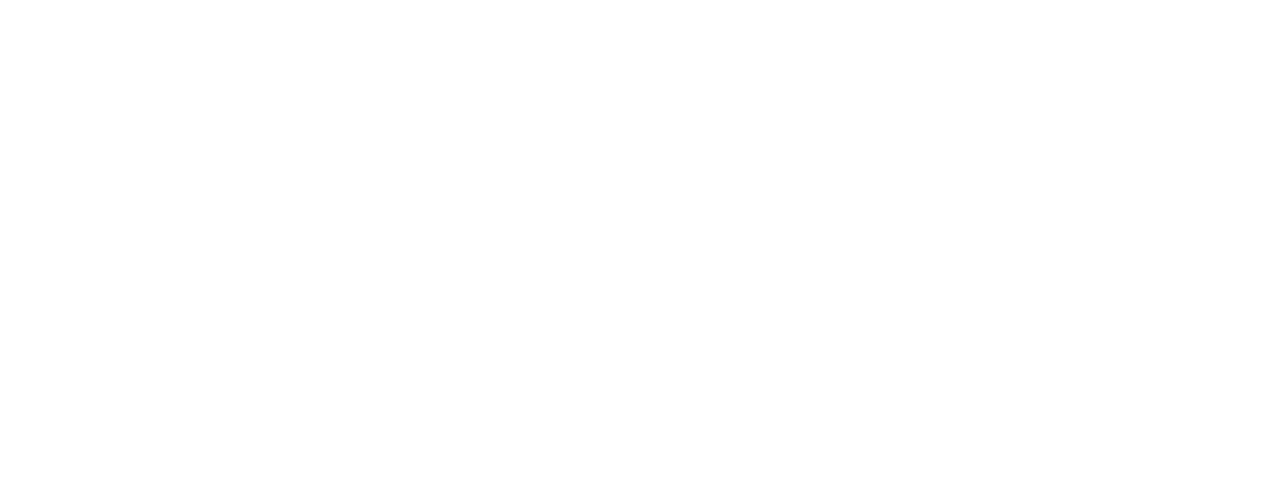
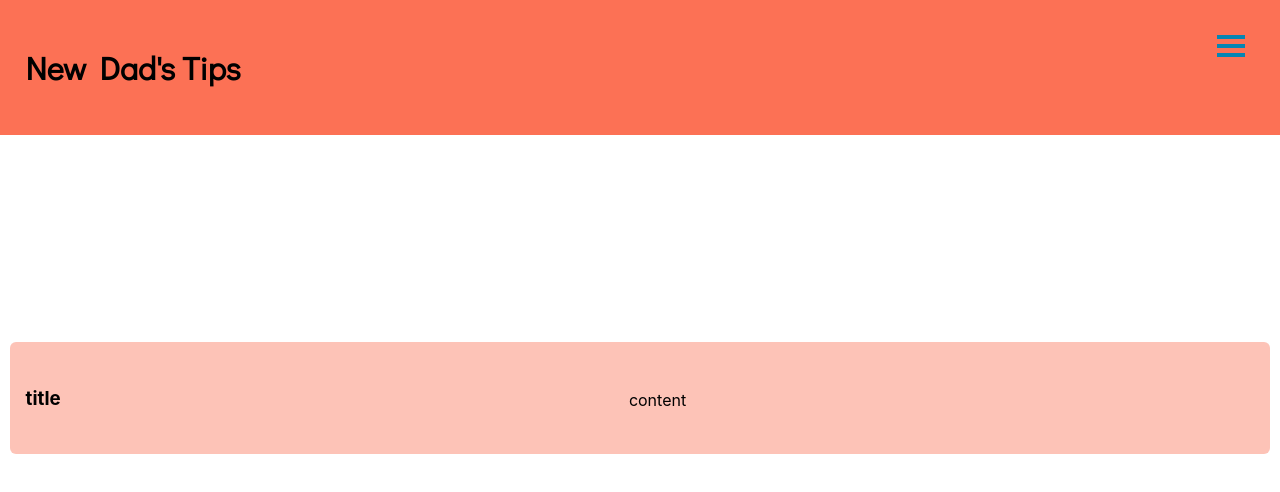
Before and after one commit to cameron8sellers/DadsFrontend, a React (Create React App) app: page /Tech in a window 1280 px wide. Shown: the top 492 px of the page. Built offline with nearby package versions, Linux system fonts and the light colour scheme; a web font is replaced by a local one.

Commit message:
UI finished

```diff
--- a/src/SeedData/seed.js
+++ b/src/SeedData/seed.js
@@ -47,7 +47,7 @@
       directions: "directions",
       time: "",
       difficulty: 1,
-      image: ""
+      link: "link"
     }
   ]
 };
--- a/src/components/health/healthPage.js
+++ b/src/components/health/healthPage.js
@@ -0,0 +1,33 @@
+import React from "react";
+import { Card } from "reactstrap";
+import "../../components/tips.css";
+import Menu from "../slideMenu";
+
+//import { Link, Redirect } from "react-router-dom";
+
+const HealthPage = props => {
+  console.log("health props", props);
+  const healthTips = props.tipData.health.map((tip, index) => {
+    return (
+      <Card key={index} className="tipsCards">
+        <h3 className="tip=heading">{tip.title}</h3>
+        <br />
+        <div className="tip-card-div">
+          <p className="tip-paragraph">{tip.content}</p>
+        </div>
+      </Card>
+    );
+  });
+
+  return (
+    <div>
+      <div className="tips_header">
+        <h1 className="title"> New Dad's Tips</h1>
+        <Menu />
+      </div>
+      <div className="cards-container">{healthTips}</div>
+    </div>
+  );
+};
+
+export default HealthPage;
--- a/src/components/home/homeLifePage.js
+++ b/src/components/home/homeLifePage.js
@@ -0,0 +1,32 @@
+import React from "react";
+import { Card } from "reactstrap";
+import "../../components/tips.css";
+import Menu from "../slideMenu";
+//import { Link, Redirect } from "react-router-dom";
+
+const HomePage = props => {
+  console.log("home props", props);
+  const homeTips = props.tipData.home_life.map((tip, index) => {
+    return (
+      <Card key={index} className="tipsCards">
+        <h3 className="tip=heading">{tip.title}</h3>
+        <br />
+        <div className="tip-card-div">
+          <p className="tip-paragraph">{tip.content}</p>
+        </div>
+      </Card>
+    );
+  });
+
+  return (
+    <div>
+      <div className="tips_header">
+        <h1 className="title"> New Dad's Tips</h1>
+        <Menu />
+      </div>
+      <div className="cards-container">{homeTips}</div>
+    </div>
+  );
+};
+
+export default HomePage;
--- a/src/components/landingPage/landingPage.js
+++ b/src/components/landingPage/landingPage.js
@@ -16,21 +16,31 @@
             <h1 className="landing-headings">Sleep </h1>
           </Card>
         </a>
+        <a href="/Health">
           <Card className="cards" id="health-card">
             <h1 className="landing-headings">Health </h1>
           </Card>
+        </a>
+        <a href="/Home_Life">
           <Card className="cards" id="home-card">
             <h1 className="landing-headings">At Home </h1>
           </Card>
+        </a>
+        <a href="/Travel">
           <Card className="cards" id="travel-card">
             <h1 className="landing-headings">Travel</h1>
           </Card>
+        </a>
+        <a href="/Tech">
           <Card className="cards" id="tech-card">
             <h1 className="landing-headings">Helpful Tech</h1>
           </Card>
+        </a>
+        <a href="/Recipes">
           <Card className="cards" id="recipe-card">
             <h1 className="landing-headings">Recipes</h1>
           </Card>
+        </a>
       </div>
     </div>
   );
--- a/src/components/recipes/recipesPage.js
+++ b/src/components/recipes/recipesPage.js
@@ -0,0 +1,34 @@
+import React from "react";
+import { Card } from "reactstrap";
+import Menu from "../slideMenu";
+import "../../components/tips.css";
+
+//import { Link, Redirect } from "react-router-dom";
+
+const RecipePage = props => {
+  console.log("recipe props", props);
+  const recipeTips = props.tipData.recipes.map((tip, index) => {
+    return (
+      <Card key={index} className="tipsCards">
+        <h3 className="tip=heading">{tip.title}</h3>
+        <br />
+        <div className="tip-card-div">
+          <p className="tip-paragraph">Difficulty: {tip.difficulty}</p>
+          <p>{tip.link}</p>
+        </div>
+      </Card>
+    );
+  });
+
+  return (
+    <div>
+      <div className="tips_header">
+        <h1 className="title"> New Dad's Tips</h1>
+        <Menu />
+      </div>
+      <div className="cards-container">{recipeTips}</div>
+    </div>
+  );
+};
+
+export default RecipePage;
--- a/src/components/sleep/sleepPage.js
+++ b/src/components/sleep/sleepPage.js
@@ -1,6 +1,7 @@
 import React from "react";
 import { Card } from "reactstrap";
 import "../../components/tips.css";
+import Menu from "../slideMenu";
 
 //import { Link, Redirect } from "react-router-dom";
 
@@ -18,7 +19,15 @@
     );
   });
 
-  return <div>{sleepTips}</div>;
+  return (
+    <div>
+      <div className="tips_header">
+        <h1 className="title"> New Dad's Tips</h1>
+        <Menu />
+      </div>
+      <div className="cards-container">{sleepTips}</div>
+    </div>
+  );
 };
 
 export default SleepPage;
--- /dev/null
+++ b/src/components/slideMenu.js
@@ -0,0 +1,112 @@
+import React from "react";
+import { css } from "emotion";
+
+const easeSlow = css`
+  transition: all 450ms ease-in-out;
+`;
+
+const menuBtn = css`
+  position: absolute;
+  z-index: 3;
+  right: 35px;
+  top: 35px;
+  cursor: pointer;
+  ${easeSlow};
+  &.closer {
+    transform: rotate(180deg);
+  }
+`;
+
+const btnLine = css`
+  width: 28px;
+  height: 4px;
+  margin: 0 0 5px 0;
+  background-color: rgb(5, 133, 179);
+  ${easeSlow};
+  &.closer {
+    background-color: rgb(5, 133, 179);
+    &:nth-child(1) {
+      transform: rotate(45deg) translate(4px, 0px);
+      width: 20px;
+    }
+    &:nth-child(2) {
+      transform: translateX(-8px);
+    }
+    &:nth-child(3) {
+      transform: rotate(-45deg) translate(4px, 0px);
+      width: 20px;
+    }
+  }
+`;
+
+const menuOverlay = css`
+  z-index: 2;
+  position: fixed;
+  top: 0;
+  right: 0;
+  background-color: white;
+  height: 100vh;
+  width: 40vw;
+  transform: translateX(100%);
+  transition: all 500ms ease-in-out;
+  &.show {
+    background-color: rgb(252, 113, 85);
+    transform: translateX(0%);
+  }
+  nav {
+    padding-top: 100px;
+    display: flex;
+    flex-direction: column;
+    align-items: center;
+    a {
+      height: 30px;
+      text-decoration: none;
+      color: rgb(5, 133, 179);
+      cursor: pointer;
+      transition: all 150ms ease-in-out;
+      &:hover {
+        color: #f28eba;
+      }
+    }
+  }
+  @media (max-width: 800px) {
+    width: 100vw;
+  }
+`;
+
+class Menu extends React.Component {
+  state = {
+    isMenuOpen: false
+  };
+
+  toggleMenu = () =>
+    this.setState(({ isMenuOpen }) => ({ isMenuOpen: !isMenuOpen }));
+
+  render() {
+    const { isMenuOpen } = this.state;
+    return (
+      <React.Fragment>
+        <div
+          className={`${menuBtn} ${isMenuOpen ? "closer" : null}`}
+          onClick={this.toggleMenu}
+        >
+          <div className={`${btnLine} ${isMenuOpen ? "closer" : null}`} />
+          <div className={`${btnLine} ${isMenuOpen ? "closer" : null}`} />
+          <div className={`${btnLine} ${isMenuOpen ? "closer" : null}`} />
+        </div>
+        <div className={`${menuOverlay} ${isMenuOpen ? "show" : null}`}>
+          <nav>
+            <a href="/Health">Health</a>
+            <a href="/Home_Life">Home</a>
+            <a href="/Tech">Helpful Tech</a>
+            <a href="/Recipes">Recipes</a>
+            <a href="/Sleep">Sleep</a>
+            <a href="/Travel">Travel</a>
+          </nav>
+        </div>
+      </React.Fragment>
+    );
+  }
+}
+
+export default Menu;
--- a/src/components/tech/techPage.js
+++ b/src/components/tech/techPage.js
@@ -0,0 +1,33 @@
+import React from "react";
+import { Card } from "reactstrap";
+import "../../components/tips.css";
+import Menu from "../slideMenu";
+
+//import { Link, Redirect } from "react-router-dom";
+
+const TechPage = props => {
+  console.log("tech props", props);
+  const techTips = props.tipData.tech.map((tip, index) => {
+    return (
+      <Card key={index} className="tipsCards">
+        <h3 className="tip=heading">{tip.title}</h3>
+        <br />
+        <div className="tip-card-div">
+          <p className="tip-paragraph">{tip.content}</p>
+        </div>
+      </Card>
+    );
+  });
+
+  return (
+    <div>
+      <div className="tips_header">
+        <h1 className="title"> New Dad's Tips</h1>
+        <Menu />
+      </div>
+      <div className="cards-container">{techTips}</div>
+    </div>
+  );
+};
+
+export default TechPage;
--- a/src/components/tips.css
+++ b/src/components/tips.css
@@ -1,5 +1,5 @@
 .tipsCards {
-  background-color: rgba(255, 172, 84, 0.5);
+  background-color: rgba(252, 136, 112, 0.5);
   padding: 1em;
   margin: 0.6em;
   display: flex;
@@ -14,7 +14,19 @@
 }
 .tip-card-div {
   margin: auto;
+  padding: 1em;
 }
 .tip-heading {
   text-emphasis: none;
 }
+.tips_header {
+  font-family: "Didact Gothic", sans-serif;
+  padding: 2%;
+  margin: 0;
+  display: flex;
+  background-color: rgb(252, 113, 85);
+  position: fixed;
+  right: 0;
+  left: 0;
+  z-index: 999;
+}
--- a/src/components/travel/travelPage.js
+++ b/src/components/travel/travelPage.js
@@ -0,0 +1,33 @@
+import React from "react";
+import { Card } from "reactstrap";
+import "../../components/tips.css";
+import Menu from "../slideMenu";
+
+//import { Link, Redirect } from "react-router-dom";
+
+const TravelPage = props => {
+  console.log("travel props", props);
+  const travelTips = props.tipData.travel.map((tip, index) => {
+    return (
+      <Card key={index} className="tipsCards">
+        <h3 className="tip=heading">{tip.title}</h3>
+        <br />
+        <div className="tip-card-div">
+          <p className="tip-paragraph">{tip.content}</p>
+        </div>
+      </Card>
+    );
+  });
+
+  return (
+    <div>
+      <div className="tips_header">
+        <h1 className="title"> New Dad's Tips</h1>
+        <Menu />
+      </div>
+      <div className="cards-container">{travelTips}</div>
+    </div>
+  );
+};
+
+export default TravelPage;
--- a/src/main.js
+++ b/src/main.js
@@ -4,7 +4,11 @@
 import TipPage from "./components/tipPage/tipPage";
 import APIdata from "./SeedData/seed";
 import SleepPage from "./components/sleep/sleepPage";
-
+import TechPage from "./components/tech/techPage";
+import HealthPage from "./components/health/healthPage";
+import HomePage from "./components/home/homeLifePage";
+import TravelPage from "./components/travel/travelPage";
+import RecipePage from "./components/recipes/recipesPage";
 function Main(props) {
   return (
     <main>
@@ -13,6 +17,26 @@
         <Route
           path="/Sleep"
           render={props => <SleepPage {...props} tipData={APIdata} />}
+        />
+        <Route
+          path="/Tech"
+          render={props => <TechPage {...props} tipData={APIdata} />}
+        />
+        <Route
+          path="/Health"
+          render={props => <HealthPage {...props} tipData={APIdata} />}
+        />
+        <Route
+          path="/Home_Life"
+          render={props => <HomePage {...props} tipData={APIdata} />}
+        />
+        <Route
+          path="/Travel"
+          render={props => <TravelPage {...props} tipData={APIdata} />}
+        />
+        <Route
+          path="/Recipes"
+          render={props => <RecipePage {...props} tipData={APIdata} />}
         />
 
         <Route
```
Also changed, not shown: package.json (+6 -1 lines), 2 other files (tests, documents, lock files or other folders). Lines whose indentation alone changed are shown as unchanged.
